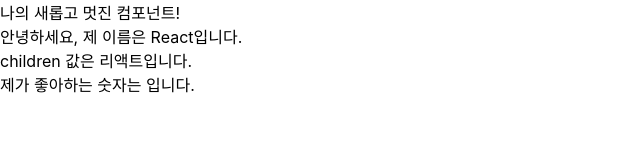
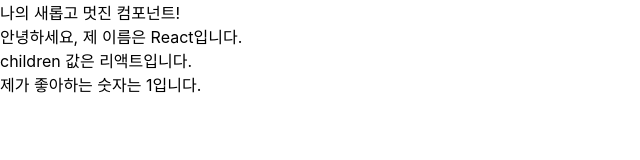
Before and after one commit to progh2/reactstudy2019, a React (Create React App) app in the folder hello-react/: page / in a window 1280 px wide. Shown: the top 160 px of the page, without its empty margins (0-640 px from the left). Built offline with nearby package versions, Linux system fonts and the light colour scheme.

Commit message:
#9 3.3.6.1 isRequired를 사용하여 필수 propTypes 설정- 에러해결

```diff
--- a/hello-react/src/App.js
+++ b/hello-react/src/App.js
@@ -2,7 +2,11 @@
 import MyComponent from './MyComponent';
 
 const App = () => {
-  return <MyComponent name="React">리액트</MyComponent>;
+  return (
+    <MyComponent name="React" favoriteNumber={1}>
+      리액트
+    </MyComponent>
+  );
 };
 
 export default App;
```
